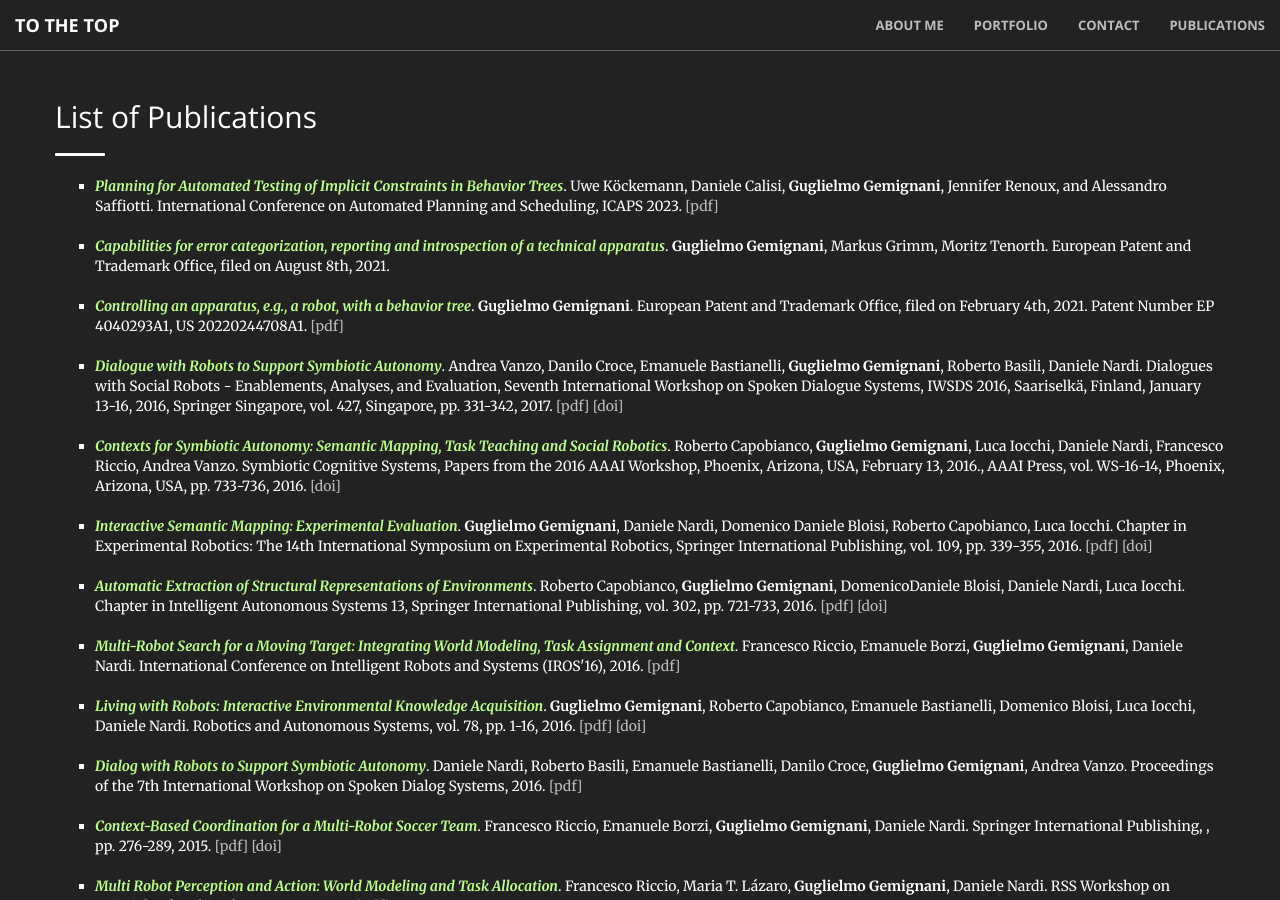
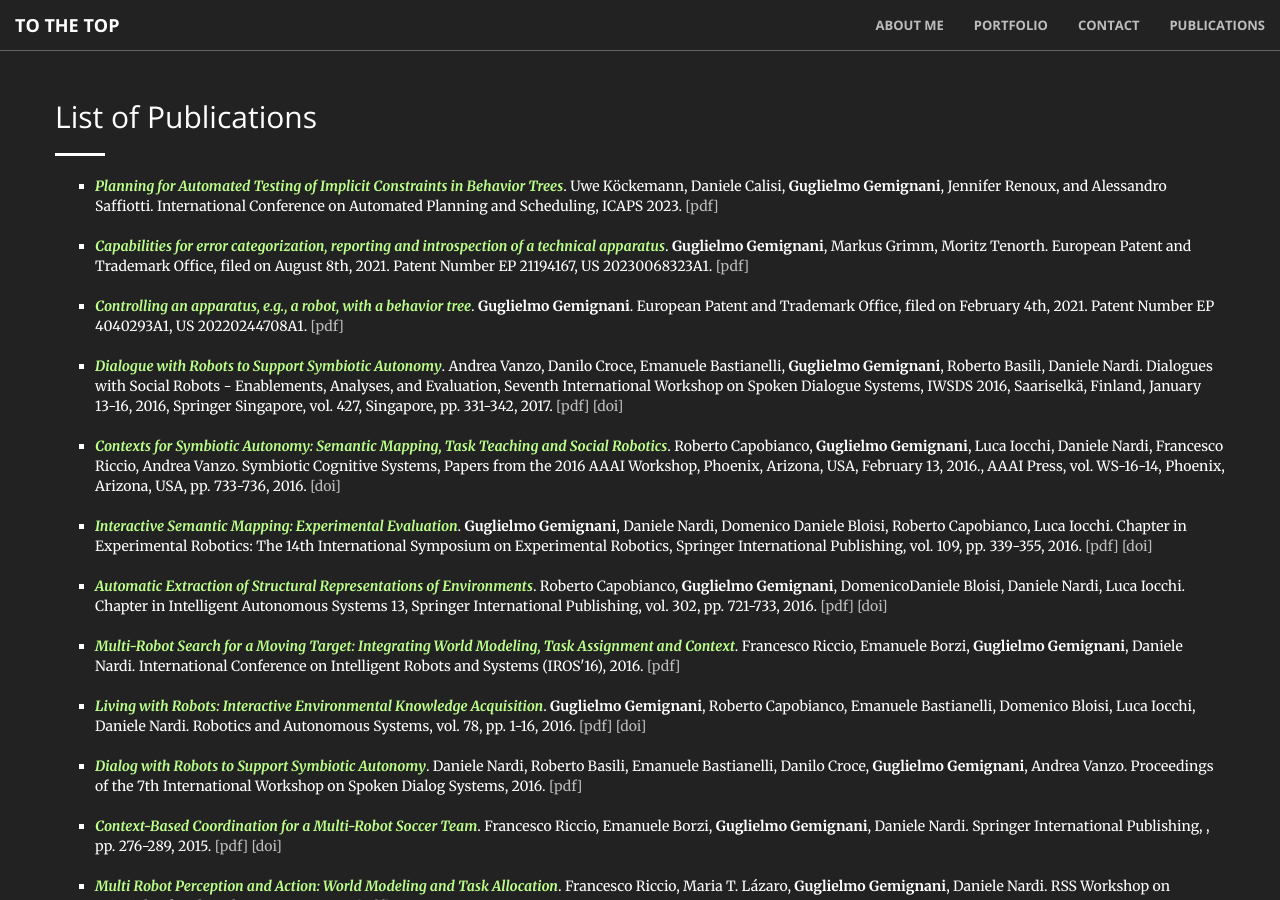
Before and after one commit to g-gemignani/g-gemignani.github.io, a Jekyll site: the page built from publications.html, in a window 1280 px wide and 900 px high. Built offline with Jekyll 4.4.1, drawn with Linux system fonts in a browser that asks for light colours.

Commit message:
Add patent

```diff
--- a/_includes/publications.html
+++ b/_includes/publications.html
@@ -8,7 +8,7 @@
                  <ul style="list-style-type:square;">
                   <li><i><b class=text-title>Planning for Automated Testing of Implicit Constraints in Behavior Trees</b></i>. Uwe Köckemann, Daniele Calisi, <b>Guglielmo Gemignani</b>, Jennifer Renoux, and Alessandro Saffiotti. International Conference on Automated Planning and Scheduling, ICAPS 2023. <a class="text-faded" href="files/papers/Koeckemann-etal-2023-ICAPS.pdf" target="_blank">[pdf]</a></li><br>
 
-                  <li><i><b class=text-title>Capabilities for error categorization, reporting and introspection of a technical apparatus</b></i>. <b>Guglielmo Gemignani</b>, Markus Grimm, Moritz Tenorth. European Patent and Trademark Office, filed on August 8th, 2021.</li><br>
+                  <li><i><b class=text-title>Capabilities for error categorization, reporting and introspection of a technical apparatus</b></i>. <b>Guglielmo Gemignani</b>, Markus Grimm, Moritz Tenorth. European Patent and Trademark Office, filed on August 8th, 2021. Patent Number EP 21194167, US 20230068323A1. <a class="text-faded" href="files/papers/U0036US-MGZUS20230068323A1.pdf" target="_blank">[pdf]</a></li><br>
 
                   <li><i><b class=text-title>Controlling an apparatus, e.g., a robot, with a behavior tree</b></i>. <b>Guglielmo Gemignani</b>. European Patent and Trademark Office, filed on February 4th, 2021. Patent Number EP 4040293A1, US 20220244708A1. <a class="text-faded" href="files/papers/EP4040293A1.pdf" target="_blank">[pdf]</a></li><br>
 
```
Also changed, not shown: 1 other file.
